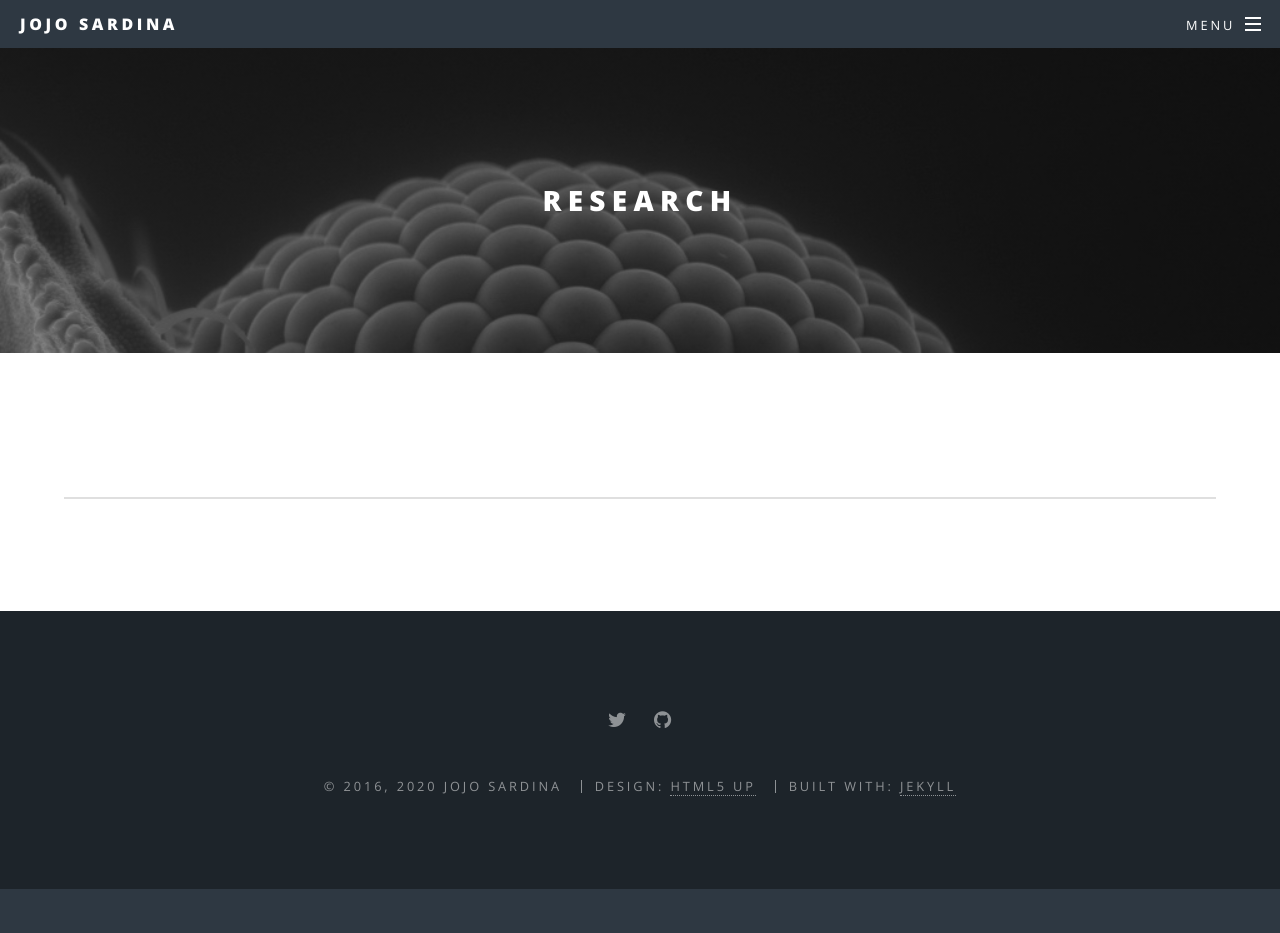
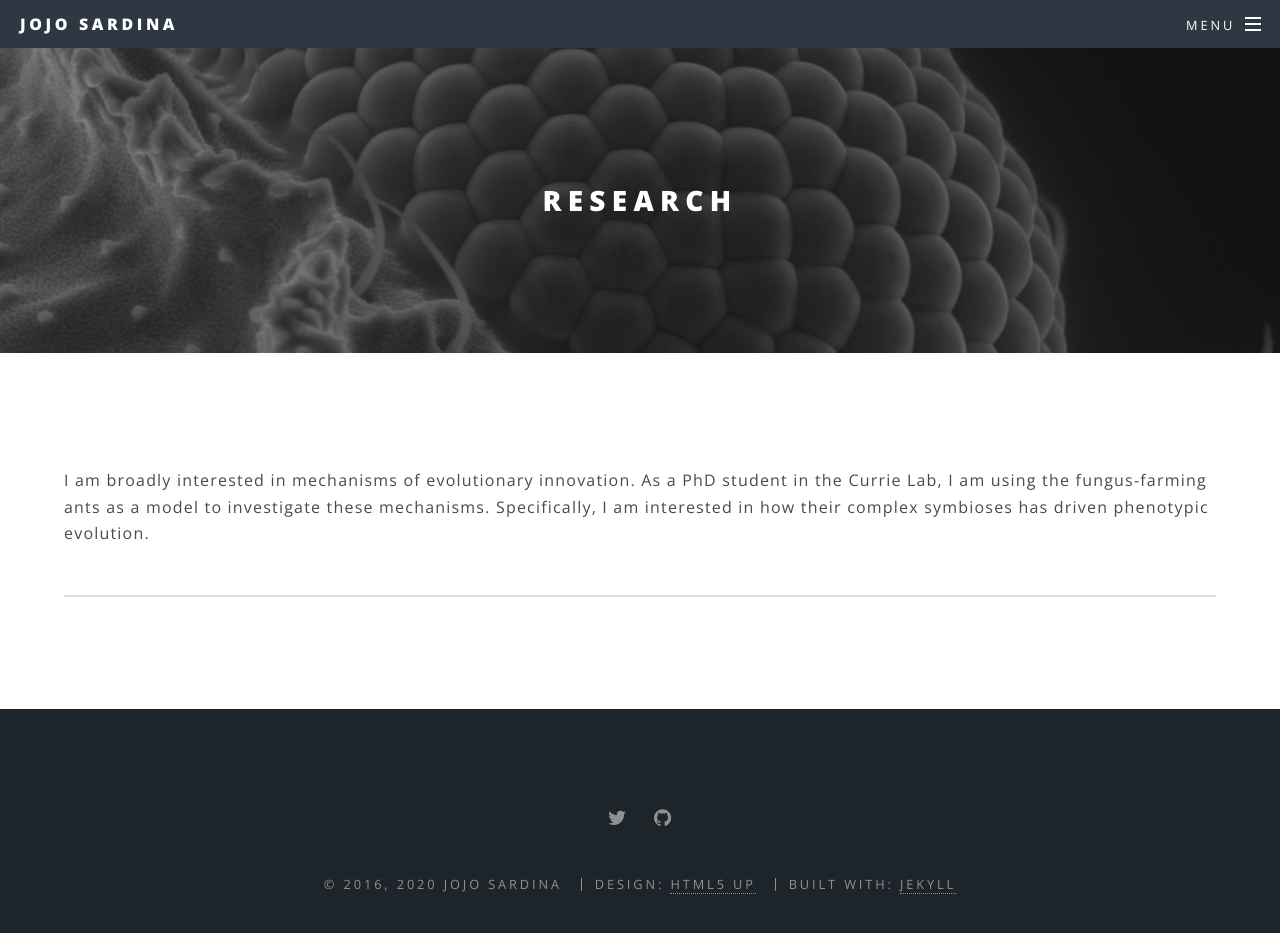
Before and after one commit to jojosardina/jojosardina.github.io, a Jekyll site: the page built from generic.html, in a window 1280 px wide and 987 px high. Shown: the top 933 px of the window. Built offline with Jekyll 4.4.1, drawn with Linux system fonts in a browser that asks for light colours.

Commit message:
Update generic.html

```diff
--- a/generic.html
+++ b/generic.html
@@ -3,7 +3,7 @@
 title: Research
 ---
 	<h3></h3>
-	<p></p>
+	<p>I am broadly interested in mechanisms of evolutionary innovation. As a PhD student in the Currie Lab, I am using the fungus-farming ants as a model to investigate these mechanisms. Specifically, I am interested in how their complex symbioses has driven phenotypic evolution.</p>
 	<p></p>
 	<hr />
 	<h4></h4>
```
